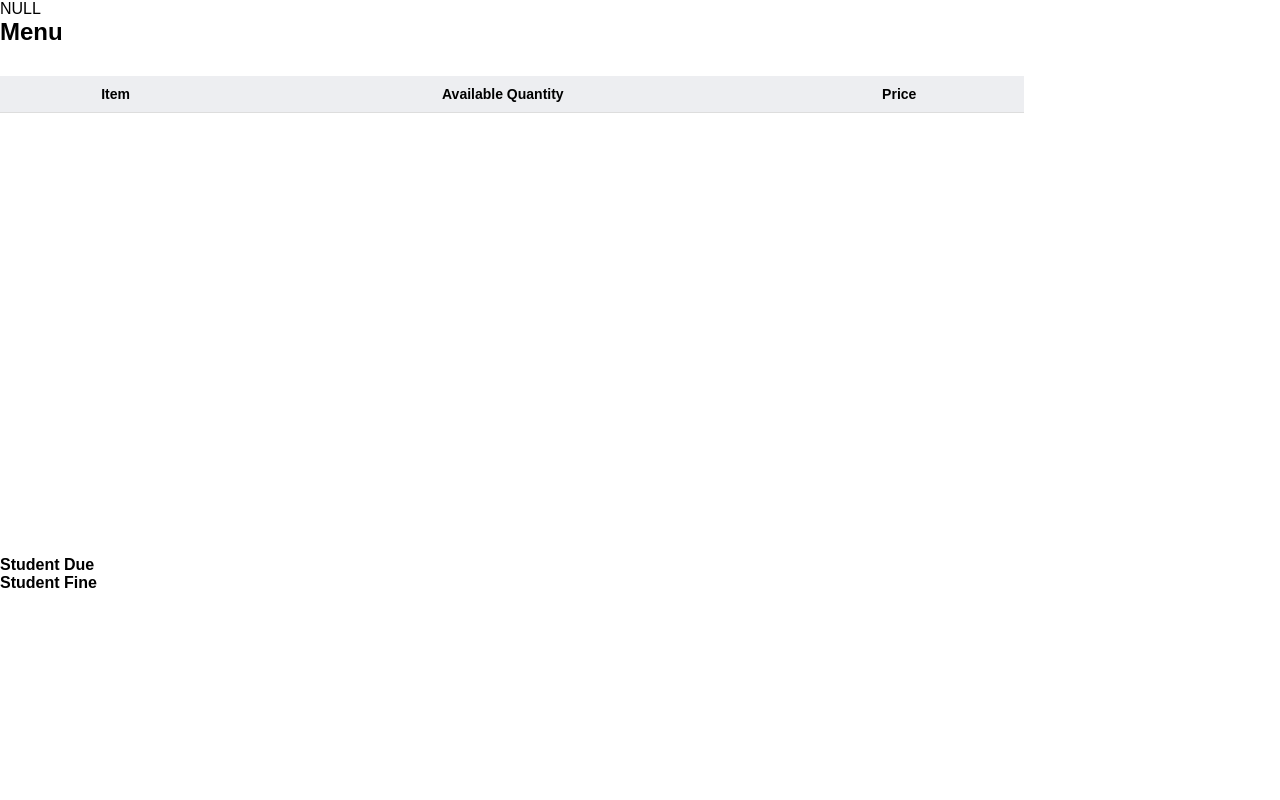
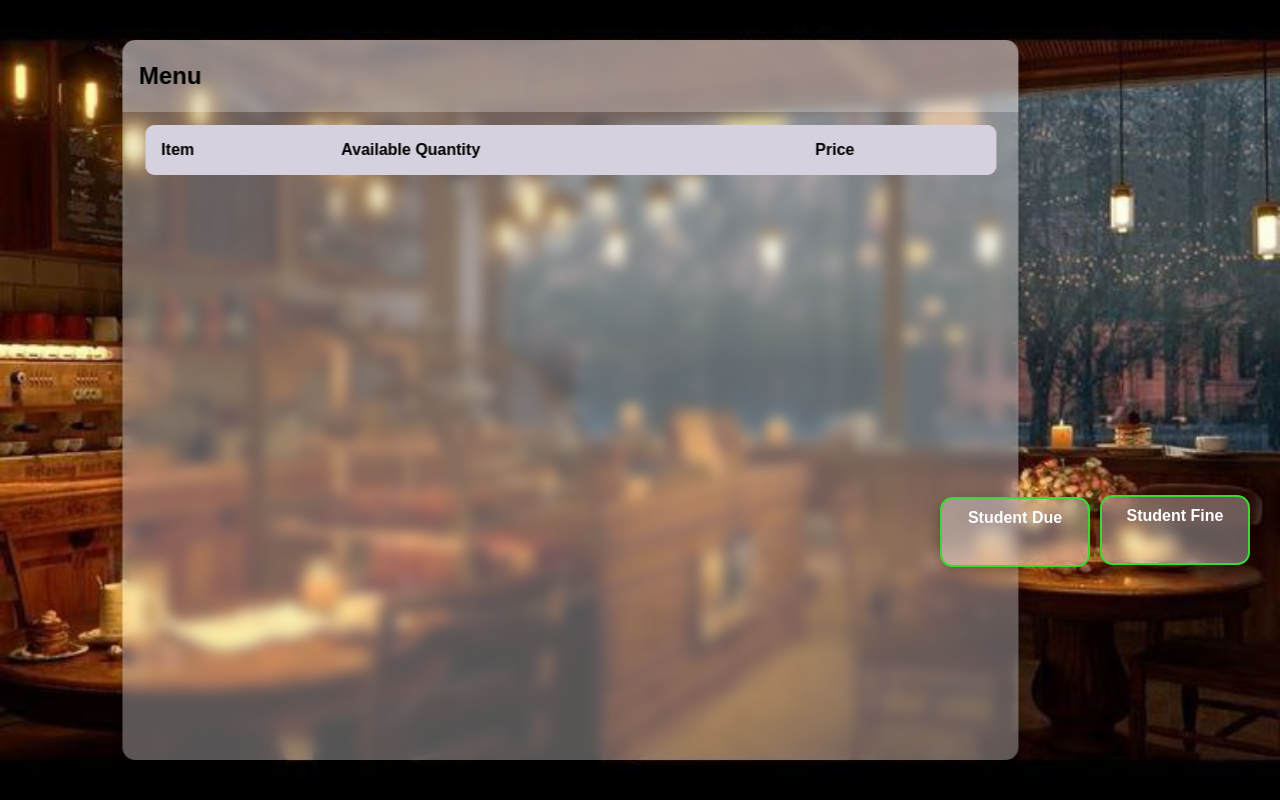
Before and after one commit to Slade-99/Cafeteria-Management-System, a PHP site: page /homepages/student_homepage.php?id=1 in a window 1280 px wide. Run offline with PHP 8.4, Linux system fonts and the light colour scheme; data that the repository does not hold is empty.

Commit message:
Update s.css

```diff
--- a/homepages/s.css
+++ b/homepages/s.css
@@ -1,291 +1,422 @@
-@import url("https://fonts.googleapis.com/css2?family=Roboto:ital@1&display=swap");
+
+
 * {
     margin: 0;
+    padding: 0;
+
     box-sizing: border-box;
-    max-width: 100%;
-    font-family: "Poppins", sans-serif !important;
+    font-family: sans-serif;
 }
 
 
-table {
-    height: 60vh;
-    width: 80%;
-    border-collapse: collapse;
-    margin-top: 30px;
+body {
+    min-height: 100vh;
+    background: url(../background.jpg) center / cover;
+    display: flex;
+    justify-content: center;
+    align-items: center;
 }
 
 
 
-.header_fixed thead th {
-    position: sticky;
-    top: 0;
-    background-color: black;
-    color: #e6e7e8;
-    font-size: 15px;
+.value-box{
+    position: relative;
+    border: 1px solid #ccc;
+    padding: 10px;
+    margin: 10px;
+    width: 150px;
+    height: 70px;
+    text-align: center;
+    background-color: #fff5;
+    backdrop-filter: blur(7px);
+    box-shadow: 0 .4rem .8rem #0005;
+    border-radius: .8rem;
+    transform: translate(15%,0%);
 }
-.container {
-    min-height: 100vh;
-    margin: 0 auto;
+.value-box-total{
+    display: inline-block;
+    position: absolute;
+    top: 400px; /* Adjust as needed */
+    right: 20px;
+    border: 1px solid #ccc;
+    padding: 10px;
+    margin: 10px;
+    width: 350px;
+    height: 45px;
+    text-align: left;
+    background-color: #fff5;
+    backdrop-filter: blur(7px);
+    box-shadow: 0 .4rem .8rem #0005;
+    border-radius: .8rem;
+}
+button {
+    cursor: pointer;
+    padding: 6px 10px;
+    font-size: 14px;
+    border: 1px solid #ddd;
+    border-radius: 4px;
+    background-color: #f8f8f8;
+    color: #333;
+    margin: 0;
+  }
+
+button:hover {
+    background-color: #ddd;
+  }
+
+.quantity-container {
+    display: flex;
+    align-items: center;
+  }
+
+.styled-button {
+    top: 450px; /* Adjust as needed */
+    right: 20px;
+    display: inline-block;
+    position: absolute;
+    padding: 10px 20px;
+    font-size: 16px;
+    font-weight: bold;
+    text-align: center;
+    text-decoration: none;
+    cursor: pointer;
+    border: 2px solid #37db34;
+    border-radius: 5px;
+    color: #ffffff;
+    background-color: #fff5;
+    backdrop-filter: blur(7px);
+    box-shadow: 0 .4rem .8rem #0005;
+    border-radius: .8rem;
+    width: 150px;
+    height: 70px;
+    transform: translate(0%,50%);
+
+  }
+  .styled-button:hover {
+    background-color: #ffffff;
+    color: #3498db;
+}
+.styled-button_2 {
+    top: 585px; /* Adjust as needed */
+    right: 180px;
+    display: inline-block;
+    position: absolute;
+    padding: 10px 20px;
+    font-size: 16px;
+    font-weight: bold;
+    text-align: center;
+    text-decoration: none;
+    cursor: pointer;
+    border: 2px solid #37db34;
+    border-radius: 5px;
+    color: #ffffff;
+    background-color: #fff5;
+    backdrop-filter: blur(7px);
+    box-shadow: 0 .4rem .8rem #0005;
+    border-radius: .8rem;
+    width: 150px;
+    height: 70px;
+    transform: translate(0%,-140%);
+
+  }
+
+.styled-button_2:hover {
+    background-color: #ffffff;
+    color: #3498db;
+  }
+span {
+    margin: 0 8px;
+    font-size: 16px;
+    font-weight: bold;
+  }
+main.table {
     position: relative;
+    width: 70vw;
+    height: 90vh;
+    background-color: #fff5;
+
+    backdrop-filter: blur(7px);
+    box-shadow: 0 .4rem .8rem #0005;
+    border-radius: .8rem;
+
+    overflow: hidden;
+    transform: translate(-10%,0%);
+}
+
+.table__header {
+    width: 100%;
+    height: 10%;
+    background-color: #fff4;
+    padding: .8rem 1rem;
+
     display: flex;
-    justify-content: center;
-    flex-direction: column;
+    justify-content: space-between;
     align-items: center;
 }
 
-th,
-td {
-    border-bottom: 1px solid #dddddd;
-    padding: 10px 20px;
-    font-size: 14px;
+.table__header .input-group {
+    width: 35%;
+    height: 100%;
+    background-color: #fff5;
+    padding: 0 .8rem;
+    border-radius: 2rem;
+
+    display: flex;
+    justify-content: center;
+    align-items: center;
+
+    transition: .2s;
+}
+
+.table__header .input-group:hover {
+    width: 45%;
+    background-color: #fff8;
+    box-shadow: 0 .1rem .4rem #0002;
+}
+
+.table__header .input-group img {
+    width: 1.2rem;
+    height: 1.2rem;
+}
+
+.table__header .input-group input {
+    width: 100%;
+    padding: 0 .5rem 0 .3rem;
+    background-color: transparent;
+    border: none;
+    outline: none;
+}
+
+.table__body {
+    width: 95%;
+    max-height: calc(89% - 1.6rem);
+    background-color: #fffb;
+
+    margin: .8rem auto;
+    border-radius: .6rem;
+
+    overflow: auto;
+    overflow: overlay;
+}
+
+.table__body::-webkit-scrollbar{
+    width: 0.5rem;
+    height: 0.5rem;
+}
+
+.table__body::-webkit-scrollbar-thumb{
+    border-radius: .5rem;
+    background-color: #0004;
+    visibility: hidden;
+}
+
+.table__body:hover::-webkit-scrollbar-thumb{
+    visibility: visible;
+}
+
+table {
+    width: 100%;
+}
+
+td img {
+    width: 36px;
+    height: 36px;
+    margin-right: .5rem;
+    border-radius: 50%;
+
+    vertical-align: middle;
+}
+
+table, th, td {
+    border-collapse: collapse;
+    padding: 1rem;
+    text-align: left;
+}
+
+thead th {
+    position: sticky;
+    top: 0;
+    left: 0;
+    background-color: #d5d1defe;
+    cursor: pointer;
+    text-transform: capitalize;
+}
+
+tbody tr:nth-child(even) {
+    background-color: #0000000b;
+}
+
+tbody tr {
+    --delay: .1s;
+    transition: .5s ease-in-out var(--delay), background-color 0s;
+}
+
+tbody tr.hide {
+    opacity: 0;
+    transform: translateX(100%);
+}
+
+tbody tr:hover {
+    background-color: #fff6 !important;
+}
+
+tbody tr td,
+tbody tr td p,
+tbody tr td img {
+    transition: .2s ease-in-out;
+}
+
+tbody tr.hide td,
+tbody tr.hide td p {
+    padding: 0;
+    font: 0 / 0 sans-serif;
+    transition: .2s ease-in-out .5s;
+}
+
+tbody tr.hide td img {
+    width: 0;
+    height: 0;
+    transition: .2s ease-in-out .5s;
+}
+
+.status {
+    padding: .4rem 0;
+    border-radius: 2rem;
     text-align: center;
 }
 
-td img {
-    height: 60px;
-    width: 60px;
-    border-radius: 100%;
-    border: 5px solid #e6e7e8;
+.status.delivered {
+    background-color: #86e49d;
+    color: #006b21;
 }
 
-tr:nth-child(even) {
-    background-color: #dddddd;
+.status.cancelled {
+    background-color: #d893a3;
+    color: #b30021;
 }
 
-tr:nth-child(odd) {
-    background-color: #edeef1;
+.status.pending {
+    background-color: #ebc474;
 }
 
-tr:hover td {
-    color: #44b478;
-    cursor: pointer;
-    background-color: #ffffff;
+.status.shipped {
+    background-color: #6fcaea;
 }
-.select-button4 {
-    border: none;
+
+
+@media (max-width: 1000px) {
+    td:not(:first-of-type) {
+        min-width: 12.1rem;
+    }
 }
-.table-btn {
-    background: transparent;
-    min-width: 65px;
-    border: none;
-    outline: none;
-    min-height: 39px;
-    border-radius: 0.3rem;
-    cursor: pointer;
-    transition: 0.5s;
-    font-family: "Poppins", serif;
+
+thead th span.icon-arrow {
+    display: inline-block;
+    width: 1.3rem;
+    height: 1.3rem;
+    border-radius: 50%;
+    border: 1.4px solid transparent;
+
+    text-align: center;
+    font-size: 1rem;
+
+    margin-left: .5rem;
+    transition: .2s ease-in-out;
 }
-.table-btn:hover {
-    background-color: #44b478;
-    color: white;
+
+thead th:hover span.icon-arrow{
+    border: 1.4px solid #6c00bd;
 }
-.table-btn2 {
-    background: transparent;
-    min-width: 65px;
-    border: none;
-    outline: none;
-    min-height: 39px;
-    border-radius: 0.3rem;
-    cursor: pointer;
-    transition: 0.5s;
-    font-family: "Poppins", serif;
+
+thead th:hover {
+    color: #6c00bd;
 }
-.table-btn2:hover {
-    background-color: rgb(253, 0, 0);
-    color: white;
+
+thead th.active span.icon-arrow{
+    background-color: #6c00bd;
+    color: #fff;
 }
-.delete-btn {
-    background: transparent;
-    min-width: 65px;
-    border: none;
-    outline: none;
-    min-height: 39px;
-    border-radius: 0.3rem;
-    cursor: pointer;
-    transition: 0.5s;
-    font-family: "Poppins", serif;
+
+thead th.asc span.icon-arrow{
+    transform: rotate(180deg);
 }
-.delete-btn:hover {
-    background-color: #ff3131;
-    color: white;
+
+thead th.active,tbody td.active {
+    color: #6c00bd;
 }
-td button {
-    border: none;
-    padding: 7px 20px;
-    border-radius: 20px;
-    background-color: black;
-    color: #e6e7e8;
-}
-#myInput {
-    position: absolute;
-    top: 10%;
-}
-.fname{
-    max-width: 30px;
-    margin-bottom: 7px;
-}
-.fname1{
-    max-width: 50px;
-    margin-bottom: 7px;
-    text-align: center;
-}
-.fine{
-    position: absolute;
-    right :21%;
-    top:90%;
-    color: #E57373;
-}
-.due{
-    position: absolute;
-    right :46%;
-    top:90%;
-    color: #E57373;
-}
-.numbr{
-    position: absolute;
-    right :47.5%;
-    top:92.5%;
-    color:red ;
-}
-.numbr1{
-    position: absolute;
-    right :33.5%;
-    top:110%;
-    color:red ;
-}
-/* footer css */
-.foot-container {
-    max-width: 1170px;
-    margin: auto;
-}
-.row {
-    display: flex;
-    flex-wrap: wrap;
-}
-.ul {
-    list-style: none;
-}
-.footer {
-    background-color: lightslategray;
-    padding: 70px 0;
-    padding-left: 30vh;
-    margin-top: 20px;
-    position: relative;
-    bottom: 0;
-}
-.footer-col {
-    width: 25%;
-    padding: 0 15px;
-}
-.footer-col h4 {
-    font-size: 18px;
-    color: #ffffff;
-    text-transform: capitalize;
-    margin-bottom: 35px;
-    font-weight: 500;
+
+.export__file {
     position: relative;
 }
-.footer-col h4::before {
-    content: "";
-    position: absolute;
-    left: 0;
-    bottom: -10px;
-    background-color: #e91e63;
-    height: 2px;
-    box-sizing: border-box;
-    width: 50px;
+
+.export__file .export__file-btn {
+    display: inline-block;
+    width: 2rem;
+    height: 2rem;
+    background: #fff6 url(images/export.png) center / 80% no-repeat;
+    border-radius: 50%;
+    transition: .2s ease-in-out;
 }
-.footer-col ul li:not(:last-child) {
-    margin-bottom: 10px;
-}
-.footer-col ul li {
-    margin-bottom: 10px;
-    list-style: none;
-}
-.footer-col ul li a {
-    font-size: 16px;
-    text-transform: capitalize;
-    color: #ffffff;
-    text-decoration: none;
-    font-weight: 300;
-    color: lightgrey;
-    display: block;
-    transition: all 0.3s ease;
-}
-.footer-col ul li a:hover {
-    color: #ffffff;
-    padding-left: 8px;
-}
-.footer-col .social-links a {
-    display: inline-block;
-    height: 40px;
-    width: 40px;
-    background-color: rgba(255, 255, 255, 0.2);
-    margin: 0 10px 10px 0;
-    text-align: center;
-    line-height: 40px;
-    border-radius: 50%;
-    color: #ffffff;
-    transition: all 0.5s ease;
-}
-.footer-col .social-links a:hover {
-    color: #24262b;
-    background-color: #ffffff;
-}
-/* login page css */
-.hero {
-    width: 100%;
-    height: 100vh;
-    display: flex;
-    align-items: center;
-    justify-content: center;
-}
-.selector {
-    width: 350px;
-}
-#selectField {
-    width: 100%;
-    padding: 15px 20px;
-    margin-bottom: 30px;
-    box-sizing: border-box;
-    background: rgba(255, 255, 255, 0.7);
-    border-radius: 6px;
-    display: flex;
-    align-items: center;
-    justify-content: space-between;
+
+.export__file .export__file-btn:hover {
+    background-color: #fff;
+    transform: scale(1.15);
     cursor: pointer;
 }
-#selectField img {
-    width: 12px;
-    transition: transform 0.5s;
+
+.export__file input {
+    display: none;
 }
-#list {
+
+.export__file .export__file-options {
+    position: absolute;
+    right: 0;
+
+    width: 12rem;
+    border-radius: .5rem;
+    overflow: hidden;
+    text-align: center;
+
+    opacity: 0;
+    transform: scale(.8);
+    transform-origin: top right;
+
+    box-shadow: 0 .2rem .5rem #0004;
+
+    transition: .2s;
+}
+
+.export__file input:checked + .export__file-options {
+    opacity: 1;
+    transform: scale(1);
+    z-index: 100;
+}
+
+.export__file .export__file-options label{
+    display: block;
     width: 100%;
-    background: rgba(255, 255, 255, 0.7);
-    border-radius: 6px;
-    overflow: hidden;
+    padding: .6rem 0;
+    background-color: #f2f2f2;
+
+    display: flex;
+    justify-content: space-around;
+    align-items: center;
+
+    transition: .2s ease-in-out;
 }
-.options {
-    width: 100%;
-    padding: 15px 0 15px 70px;
-    list-style: none;
+
+.export__file .export__file-options label:first-of-type{
+    padding: 1rem 0;
+    background-color: #86e49d !important;
+}
+
+.export__file .export__file-options label:hover{
+    transform: scale(1.05);
+    background-color: #fff;
     cursor: pointer;
-    box-sizing: border-box;
-    position: relative;
 }
-.options img {
-    width: 25px;
-    position: absolute;
-    top: 12px;
-    left: 25px;
-    background:transparent;
+
+.export__file .export__file-options img{
+    width: 2rem;
+    height: auto;
 }
-.options:hover {
-    background: rgba(255, 255, 255, 0.7);
-}
-.hide {
-    visibility: hidden;
-}
-.rotate {
-    transform: rotate(180deg);
-}
```
